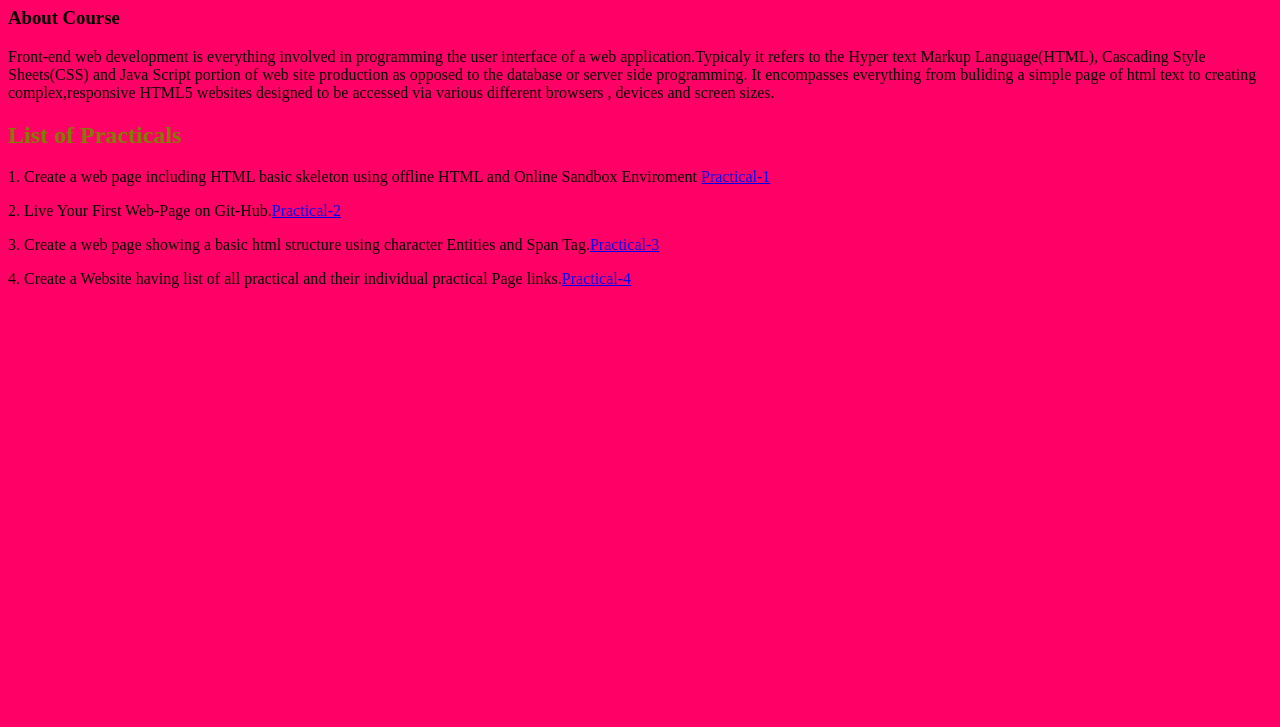
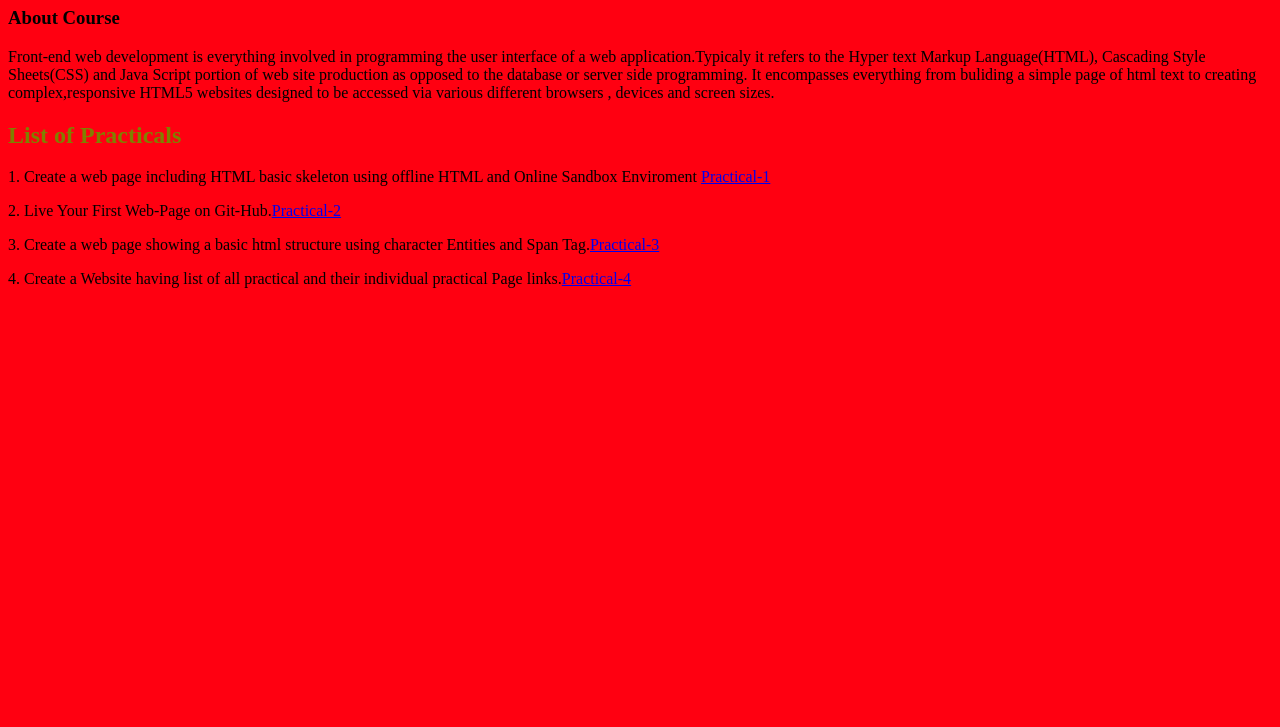
Before and after one commit to satyamjha1710/full_Stack, a plain HTML site: page index.html in a window 1280 px wide. Shown: the part 73-800 px from the top of the page. Drawn offline with Linux system fonts and the light colour scheme.

Commit message:
Update index.html

```diff
--- a/index.html
+++ b/index.html
@@ -7,7 +7,7 @@
     <title>Introduction to Git and github</title>
 </head>
 
-<body style="background-color:#ff0066;">
+<body style="background-color:#ff0011;">
     <h1 style="color: olive;">Welcome to full stack Corse</h1>
     <h3>About Course</h3>
     <p>Front-end web development is everything involved in programming the user interface of a web application.Typicaly it refers to the Hyper text Markup Language(HTML), Cascading Style Sheets(CSS) and Java Script portion of web site production as opposed
```
